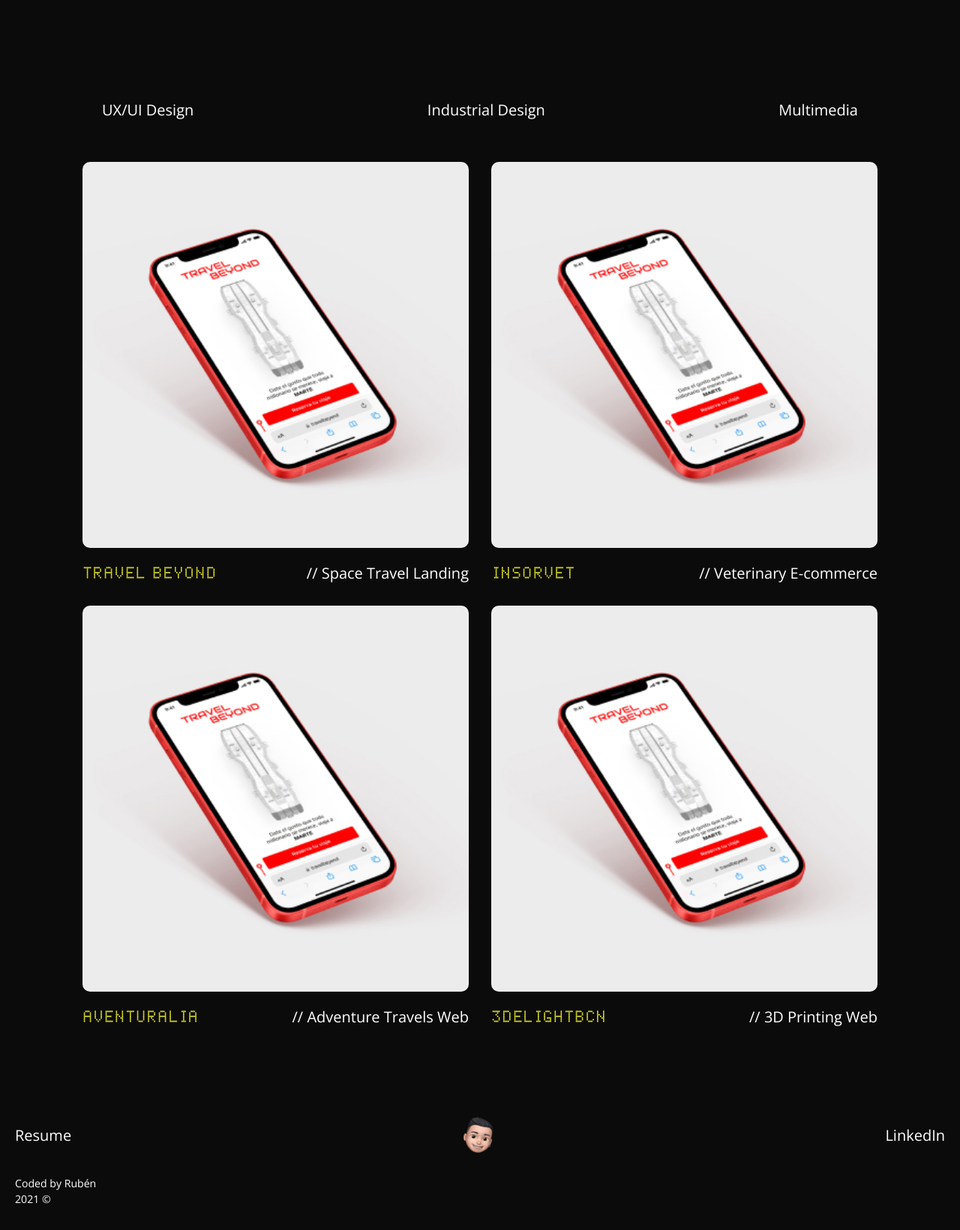
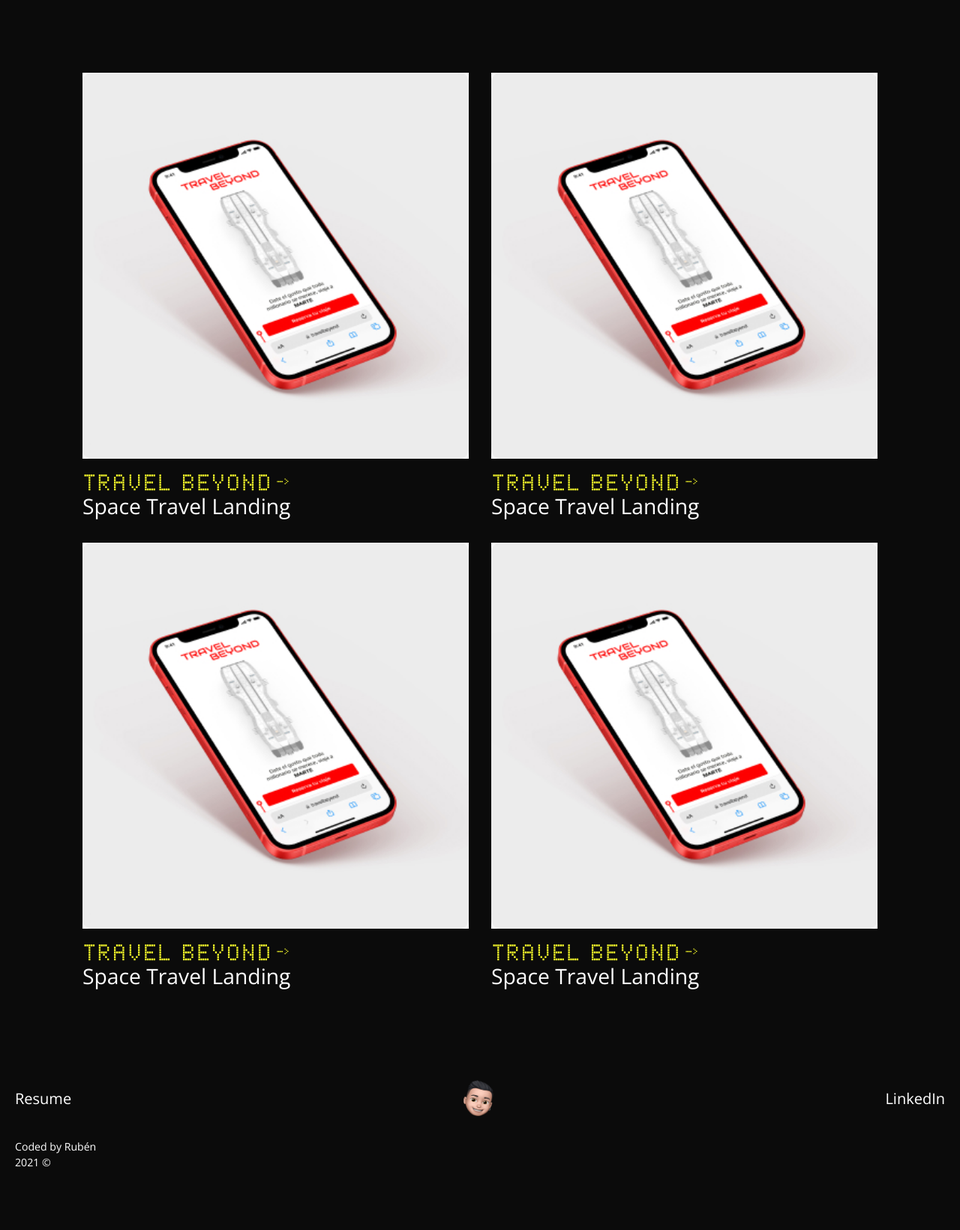
Before and after one commit to Ruben26rcz/ruben-portfolio, a plain HTML site: page index.html in a window 1280 px wide. Shown: the part 744-2385 px from the top of the page at 75% size. After the commit the page ends 2336 px from the top, so only its background shows below. Drawn offline with nearby package versions, Linux system fonts and the light colour scheme.

Commit message:
Commit save changes

```diff
--- a/assets/css/style.css
+++ b/assets/css/style.css
@@ -313,10 +313,6 @@
     align-items: center;
 }
 
-.header a {
-    color: var(--white);
-}
-
 /* *************************************************************** */
 /*                               Menu                              */
 /* *************************************************************** */
@@ -378,16 +374,16 @@
     margin-bottom: 2rem;
 }
 
-.projects-cards__project-card img{
-    width: 100%;
-    border-radius: .5rem;
+.project-card__image{
+    margin: auto;
+    min-width: 100%;
 }
 
 .project-card__text{
     margin-top: 1rem;
     display: flex;
-    justify-content: space-between;
-    align-items: baseline;
+    align-items: center;
+    gap: .25rem;
 }
 
 .project-card__title{
@@ -429,6 +425,11 @@
     border-radius: 16px;
     border-color: var(--primary-500);
     color: var(--white);
+}
+
+.active {
+    font-weight: 700;
+    color: var(--primary-500);
 }
 
 /* *************************************************************** */
@@ -547,12 +548,6 @@
     margin-bottom: 1rem;
 }
 
-.project-hero__content{
-    text-align: center;
-    display: flex;
-    flex-direction: column;
-    align-items: center;
-}
 
 .project-hero__image{
     margin-top: 1.5rem;
@@ -657,13 +652,6 @@
     /*                               Project                           */
     /* *************************************************************** */
 
-    .project-hero__content{
-        text-align: left;
-        display: flex;
-        flex-direction: row;
-        align-items: center;
-        justify-content: space-between;
-    }
 }
 
 
--- a/index.html
+++ b/index.html
@@ -66,7 +66,7 @@
             </p>
         </section>
 
-        <section class="projects wrapper wrapper-max">
+        <section class="projects wrapper wrapper-max"> <!--
             <nav>
                 <ul class="projects-menu">
                     <li>
@@ -79,62 +79,66 @@
                         <a class="button" href="">Multimedia</a>
                     </li>
                 </ul>
-            </nav>
+            </nav> -->
 
-            <div class="projects-cards">
+            <div class="projects-cards body-large">
                 <div class="projects-cards__project-card">
                     <a href="projects/travel-beyond.html">
-                        <img src="./assets/img/Travel Beyond Cover.jpg" alt="Insorvet Project">
+                        <img class="project-card__image" src="./assets/img/Travel Beyond Cover.jpg" alt="Insorvet Project">
                     </a>
                     <div class="project-card__text">
                         <div class="project-card__title texasled">
                             Travel Beyond
                         </div>
-                        <div class="project-card_description">
-                            // Space Travel Landing
-                        </div>
+                        <img src="/assets/img/TexasLED_arrow.svg" alt="Arrow">
+                    </div>
+                    <div class="project-card_description">
+                        Space Travel Landing
                     </div>
                 </div>
 
                 <div class="projects-cards__project-card">
-                    <a href="">
-                        <img src="./assets/img/Travel Beyond Cover.jpg" alt="Insorvet Project">
+                    <a href="projects/travel-beyond.html">
+                        <img class="project-card__image" src="./assets/img/Travel Beyond Cover.jpg" alt="Insorvet Project">
                     </a>
                     <div class="project-card__text">
                         <div class="project-card__title texasled">
-                            Insorvet
+                            Travel Beyond
                         </div>
-                        <div class="project-card_description">
-                            // Veterinary E-commerce
-                        </div>
+                        <img src="/assets/img/TexasLED_arrow.svg" alt="Arrow">
+                    </div>
+                    <div class="project-card_description">
+                        Space Travel Landing
                     </div>
                 </div>
 
                 <div class="projects-cards__project-card">
-                    <a href="">
-                        <img src="./assets/img/Travel Beyond Cover.jpg" alt="Insorvet Project">
+                    <a href="projects/travel-beyond.html">
+                        <img class="project-card__image" src="./assets/img/Travel Beyond Cover.jpg" alt="Insorvet Project">
                     </a>
                     <div class="project-card__text">
                         <div class="project-card__title texasled">
-                            Aventuralia
+                            Travel Beyond
                         </div>
-                        <div class="project-card_description">
-                            // Adventure Travels Web
-                        </div>
+                        <img src="/assets/img/TexasLED_arrow.svg" alt="Arrow">
+                    </div>
+                    <div class="project-card_description">
+                        Space Travel Landing
                     </div>
                 </div>
 
                 <div class="projects-cards__project-card">
-                    <a href="">
-                        <img src="./assets/img/Travel Beyond Cover.jpg" alt="Insorvet Project">
+                    <a href="projects/travel-beyond.html">
+                        <img class="project-card__image" src="./assets/img/Travel Beyond Cover.jpg" alt="Insorvet Project">
                     </a>
                     <div class="project-card__text">
                         <div class="project-card__title texasled">
-                            3DelightBCN
+                            Travel Beyond
                         </div>
-                        <div class="project-card_description">
-                            // 3D Printing Web
-                        </div>
+                        <img src="/assets/img/TexasLED_arrow.svg" alt="Arrow">
+                    </div>
+                    <div class="project-card_description">
+                        Space Travel Landing
                     </div>
                 </div>
 
```
Also changed, not shown: about.html (+2 -2 lines), contact.html (+2 -2 lines), projects/travel-beyond.html (+2 -6 lines), assets/img/TexasLED_arrow-desktop.svg (deleted), assets/img/TexasLED_arrow.svg (renamed from assets/img/TexasLED_arrow-mobile.svg), assets/js/airport-script.js (added), 3 other files.
